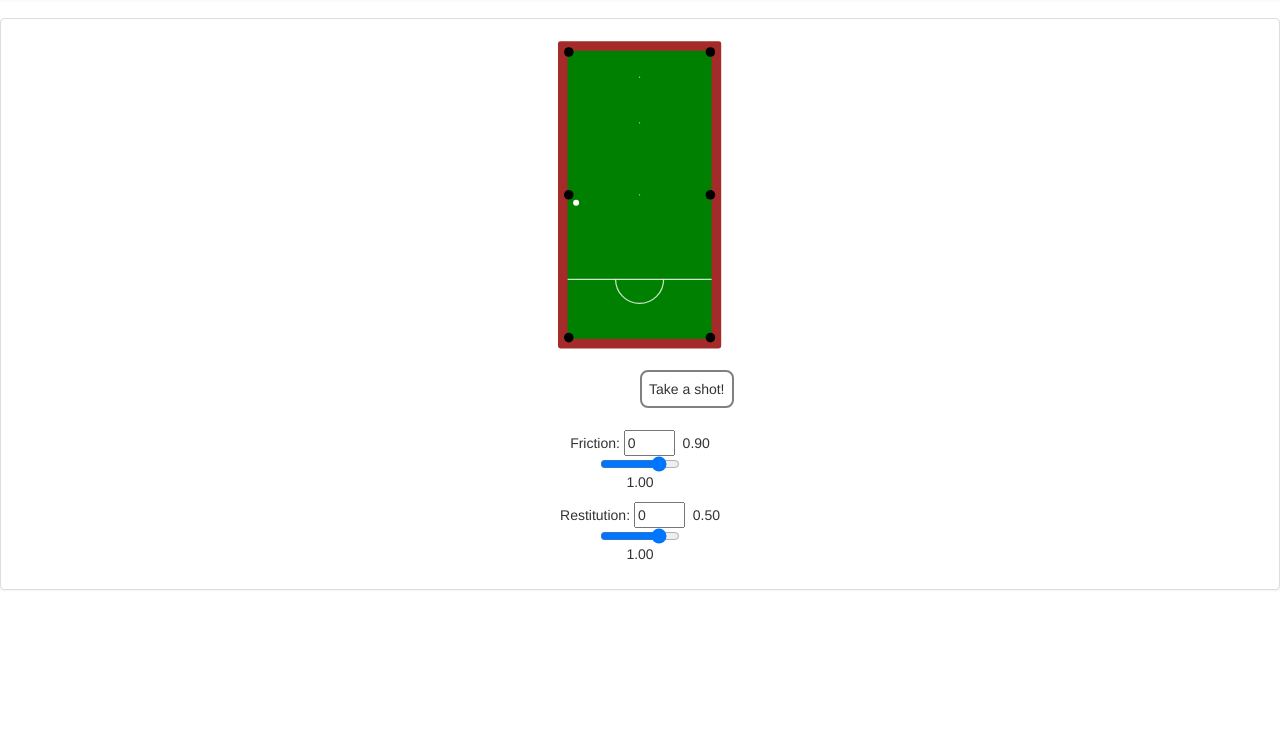
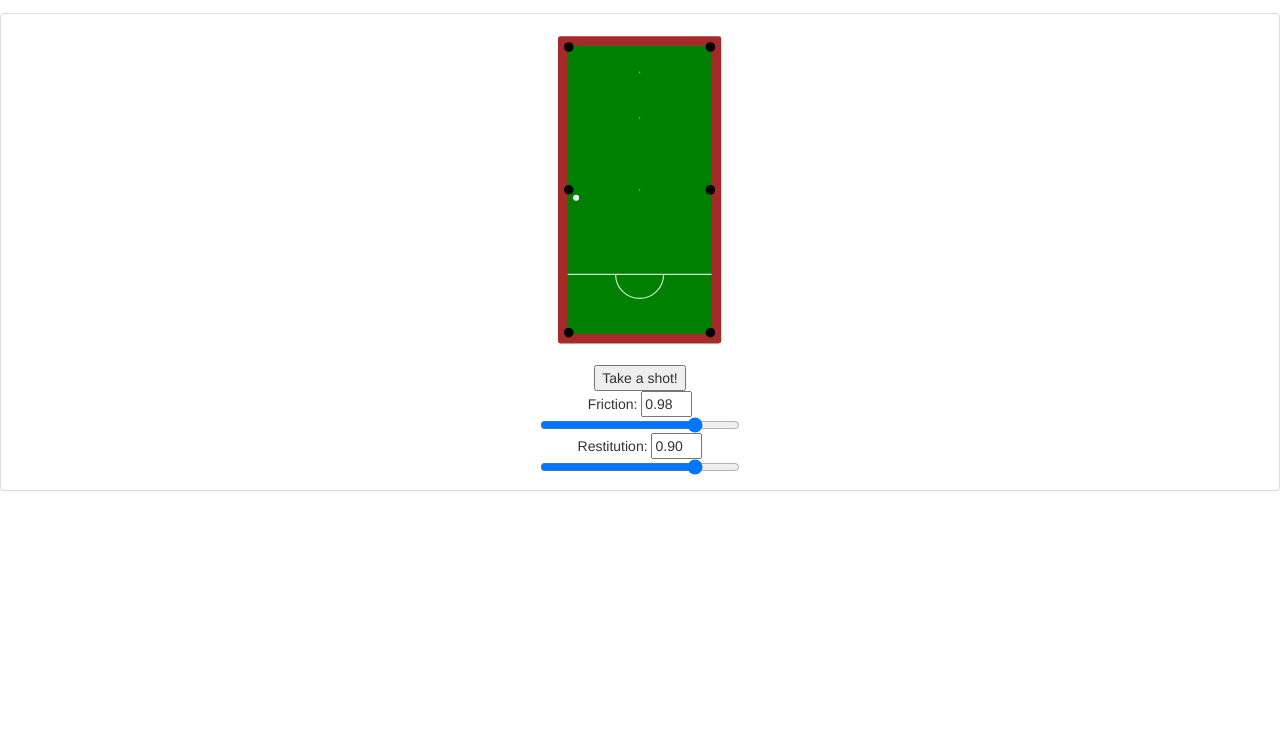
Before and after one commit to kaner94/kaner94.github.io, a plain HTML site: page index.html in a window 1280 px wide. Shown: the part 59-800 px from the top of the page. Drawn offline with nearby package versions, Linux system fonts and the light colour scheme.

Commit message:
aodajfoajf

```diff
--- a/index.html
+++ b/index.html
@@ -55,19 +55,18 @@
             <circle id="ball" r="5" cx="156" cy="156" />
             </g>
           </svg>
-        		<br><button type="button" id="takeShot" disabled="disabled">Take a shot!</button>
-				<div>
-				<p>&nbsp</p><p>&nbsp</p>
-				<form class="setting" >
-    	      	<p>Friction:
-    	      	<input type="text" id="friction_text" value="0" size="3" readonly="readonly" class="numeric")>&nbsp;&nbsp;0.90
-    	      	<input type="range" name="friction_range" id="friction_range" min="0.9" max="1.0" step="0.01" value="0.98" width="4em" onchange="setFrictionValueFromRange();">1.00</p>
-        		</form>
-        		<form class="setting" >
-          		<p>Restitution:
-          		<input type="text" id="restitution_text" value="0" size="3" readonly="readonly" class="numeric")>&nbsp;&nbsp;0.50
-          		<input type="range" name="restitution_range" id="restitution_range" min="0.5" max="1.0" step="0.01" value="0.90" width="4em" onchange="setRestitutionValueFromRange();">1.00</p>
-        		</form>
+        </div>
+        <div class="input" align="center">
+          <button type="button" id="takeShot" disabled="disabled">Take a shot!</button>
+          <div class="settings">
+          Friction: <input type="text" id="friction_text" value="0.98" readonly="readonly" size="3">
+          <input type="range" name="friction_range" id="friction_range" min="0.9" max="1.0" step="0.01" value="0.98"
+            width="4em" onchange="setFrictionValueFromRange();"
+          />
+          Restitution: <input type="text" id="restitution_text" value="0.90" readonly="readonly" size="3">
+          <input type="range" name="restitution_range" id="restitution_range" min="0.5" max="1.0" step="0.01" value="0.90"
+            width="4em" onchange="setRestitutionValueFromRange();"
+          />
         </div>
         </div>
       </div>
--- a/iosangles.css
+++ b/iosangles.css
@@ -1,86 +1,52 @@
 svg#snookerTable {
 	background-color: white;
 }
-
 .border {
 	fill: brown;
 }
-
 #board {
 	fill: green;
 }
-
 .marking, .markingdot {
 	opacity: 0.8;
 }
-
 .marking {
 	stroke: white;
 	stroke-width: 2;
 	fill: none;
 }
-
 .markingdot {
 	stroke: none;
 	fill: white;
 }
-
 .pocket {
 	fill: black;
 }
-
-
 #ball {
 	fill: white;
 }
-
-
-button {
-	position: absolute;
-
-}
-
-form input text {
-	font-size: 120%;
-}
-
-input#friction_range {
-	width: 80px;
-}
-
-input#restitution_range {
-	width: 80px;
-}
-
 svg#flipSnookerTable {
 	background-color: White;
 }
-
 .flipTv {
 	background-color: DarkSlateGrey;
 }
-
 .flipBorder {
 	fill: White;
 }
-
 #flipBoard {
 	fill: Grey;
 }
-
 .flipPocket {
 	fill: Grey;
 }
-
 #flipBall {
 	fill: White;
 }
-
 body {
 	background-color: Black;
 	margin: 0px;
 }
-
 h1 {
 	float: left;
 	display: block;
@@ -88,12 +54,10 @@ h1 {
 	margin:  0.25em;
 	border: 4px dotted Green;
 }
-
 div#appScreenArea {
 	width: 320px;
 	height: 460px;
 }
-
 div.appPage {
 	width: 320px;
 	height: 395px;
@@ -101,82 +65,43 @@ div.appPage {
 	line-height: 110%;
 	background-color: White;
 }
-
-div.appPage p, li {
-	font-size:75%;
+div.appPage p{
+	font-size:5%;
 	margin: 0px;
 	padding-left: 0.5em;
 	padding-right: 0.5em;
 	padding-top: 0.5em;
 }
-
 div #navigation {
 	width: 320px;
 	height: 65px;
 	text-align:center;
 }
-
-
 .illustration {
 	margin: 0.5em;
 	display: block;
 	float: right;
 }
-
 #splashscreen img{
     margin:0 auto;
 }
-
-/* #splashscreen{
-    position:absolute;
-    top:0;
-    left:0;
-    height:100%;
-    width:100%;
-    background-color:#252525;
-    background-repeat:no-repeat;
-    text-align:center;
-} */
-
-
-
-
-button {
-	font-family: Helvetica ;
-	font-weight: bold ;
-	padding: 0.5em;
-	border: 2px solid grey ;
-	-moz-border-radius: 8px ;
-	-webkit-border-radius: 8px ;
-	margin-top: 0.5em;
-	margin-bottom: 0.5em;
-	background-color: white ;
-	}
-
-button#takeShot {
-	float: left;
-	}
-
 svg#angleDiagram {
 	background-color: green;
 	display:block;
 	float: right;
 	margin: 0.25em;
 }
-
 .constructionLine {
 	fill:none;
 	stroke:white;
 	stroke-width:2;
 	stroke-dasharray:2, 2;
 }
-
 .vectorLine {
 	fill:white;
 	stroke:white;
 	stroke-width:2;
 }
-
 .diagramText {
 	font-size:75%;
 	text-align:center;
@@ -184,14 +109,9 @@ svg#angleDiagram {
 	fill:white;
 	font-family:Comic Sans MS;
 }
-
-div.setting {
-word-spacing:40px;
-	float: left;
-	text-align:left;
-	align: left;
+.settings{
+    width: 200px;
 }
-
 #backDrop {
 	fill: DarkSlateGrey;
 }
@@ -201,11 +121,9 @@ word-spacing:40px;
 #handle {
 	fill: white;
 }
-
 #name {
 	fill: white;
 }
-
 #value {
 	fill: white;
 }
--- a/iosangles.js
+++ b/iosangles.js
@@ -248,10 +248,12 @@ function getNumber(text) {
 
 function setFrictionValueFromRange() {
 	coefficientOfFriction = 1 * document.getElementById('friction_range').value;
+	document.getElementById('friction_text').value = coefficientOfFriction;
 	syncValue('friction_text','friction_range');
 }
 function setRestitutionValueFromRange() {
 	coefficientOfRestitution = 1 * document.getElementById('restitution_range').value;
+	document.getElementById('restitution_text').value = coefficientOfRestitution;
 	syncValue('restitution_text','restitution_range');
 
 }
```
Also changed, not shown: about.html (+5 -7 lines). Lines whose indentation alone changed are shown as unchanged.
